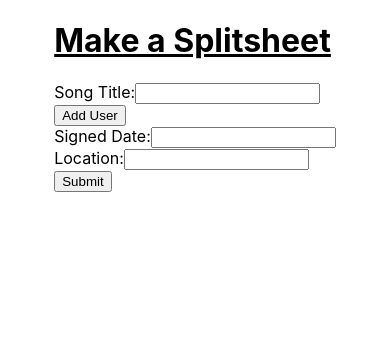
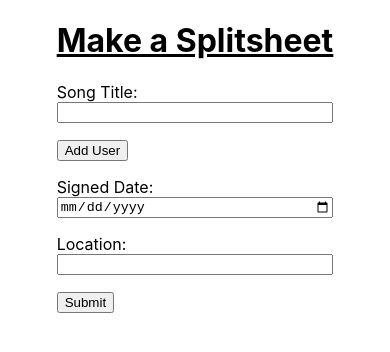
Before and after one commit to blackasinc/CS150, a React (Create React App) app: page / in a window 390 px wide. Shown: the top 352 px of the page. Built offline with nearby package versions, Linux system fonts and the light colour scheme.

Commit message:
more style tweaks

```diff
--- a/src/components/Form.js
+++ b/src/components/Form.js
@@ -1,15 +1,6 @@
 import React from 'react';
-
-const FormInput = props => {
-  return (
-    <div>
-      <label>{props.title}:</label>
-      <input type={props.inputType}
-        value={props.defaultValue}
-        onChange={event => props.onChange(event)} />
-    </div>
-  )
-}
+import FormInput from './FormInput';
+import '../resources/Form.css';
 
 class Form extends React.Component {
   constructor(props) {
@@ -68,7 +59,7 @@ class Form extends React.Component {
             this.state.users.map((value, index) => (
               <div key={index}>
                 <p>User #{index + 1}</p>
-                <div>
+                <div className="user-inputs">
                   <FormInput title="First Name"
                     inputType="text"
                     defaultValue={value.first_name}
@@ -101,7 +92,7 @@ class Form extends React.Component {
             Add User
           </button>
           <FormInput title="Signed Date"
-            inputType="text"
+            inputType="date"
             defaultValue={this.state.signed_date}
             onChange={event => this.setState({signed_date: event.target.value})} />
           <FormInput title="Location"
--- /dev/null
+++ b/src/components/FormInput.js
@@ -0,0 +1,15 @@
+import React from 'react';
+import '../resources/FormInput.css';
+
+function FormInput(props) {
+  return (
+    <div className="form-input-container">
+      <label>{props.title}:</label>
+      <input type={props.inputType}
+        value={props.defaultValue}
+        onChange={event => props.onChange(event)} />
+    </div>
+  )
+}
+
+export default FormInput;
--- a/src/components/ResultDisplay.js
+++ b/src/components/ResultDisplay.js
@@ -1,17 +1,7 @@
 import React from 'react';
 import RequestStatusDisplay from './RequestStatusDisplay';
 import SplitsheetDisplay from './SplitsheetDisplay';
-
-const SplitsheetIdDisplay = props => {
-  const permalinkUrl = `${window.location.origin}/splitsheet/${props.splitsheetId}`;
-  return (
-    <p>
-      Splitsheet ID {props.splitsheetId}
-      <br />
-      Permalink at <a href={permalinkUrl}>{permalinkUrl}</a>
-    </p>
-  );
-}
+import SplitsheetIdDisplay from './SplitsheetIdDisplay';
 
 const ResultDisplay = props => (
   <div>
--- /dev/null
+++ b/src/components/SplitsheetIdDisplay.js
@@ -0,0 +1,15 @@
+import React from 'react';
+import '../resources/SplitsheetIdDisplay.css';
+
+function SplitsheetIdDisplay(props) {
+  const permalinkUrl = `${window.location.origin}/splitsheet/${props.splitsheetId}`;
+  return (
+    <p className="splitsheet-id-display-container">
+      Splitsheet ID {props.splitsheetId}
+      <br />
+      Permalink at <a href={permalinkUrl}>{permalinkUrl}</a>
+    </p>
+  );
+}
+
+export default SplitsheetIdDisplay;
--- /dev/null
+++ b/src/resources/Form.css
@@ -0,0 +1,3 @@
+.user-inputs {
+  margin-left: 16px;
+}
--- /dev/null
+++ b/src/resources/FormInput.css
@@ -0,0 +1,12 @@
+.form-input-container {
+  margin: 16px 0;
+  display: flex;
+  justify-content: space-between;
+}
+
+@media screen and (max-width: 480px) {
+  .form-input-container {
+    flex-direction: column;
+    justify-content: flex-start;
+  }
+}
--- /dev/null
+++ b/src/resources/SplitsheetIdDisplay.css
@@ -0,0 +1,3 @@
+.splitsheet-id-display-container {
+  max-width: 65vw;
+}
```
